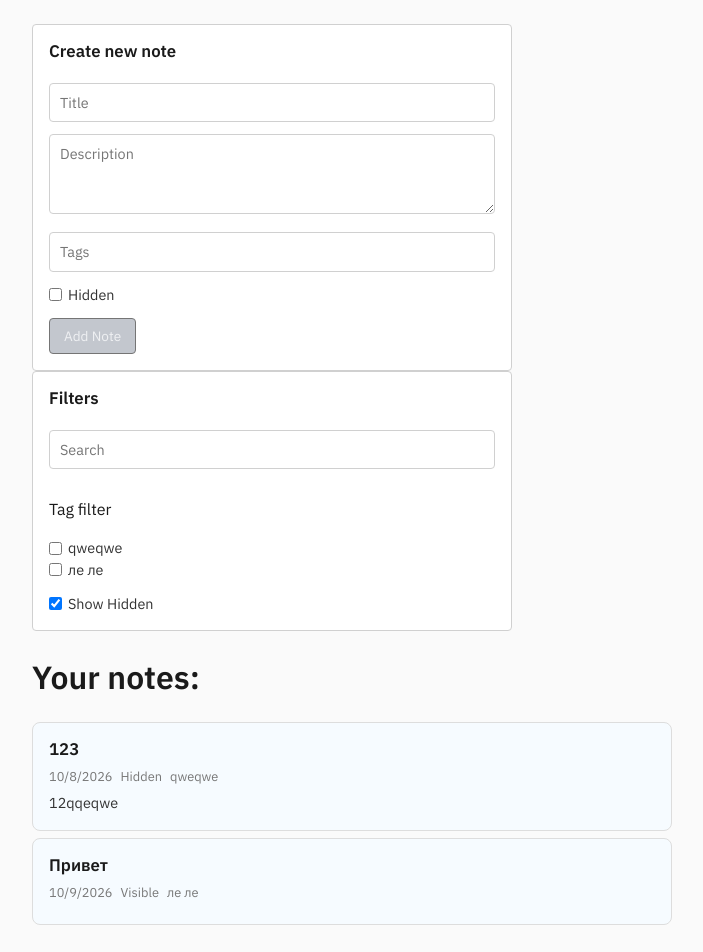
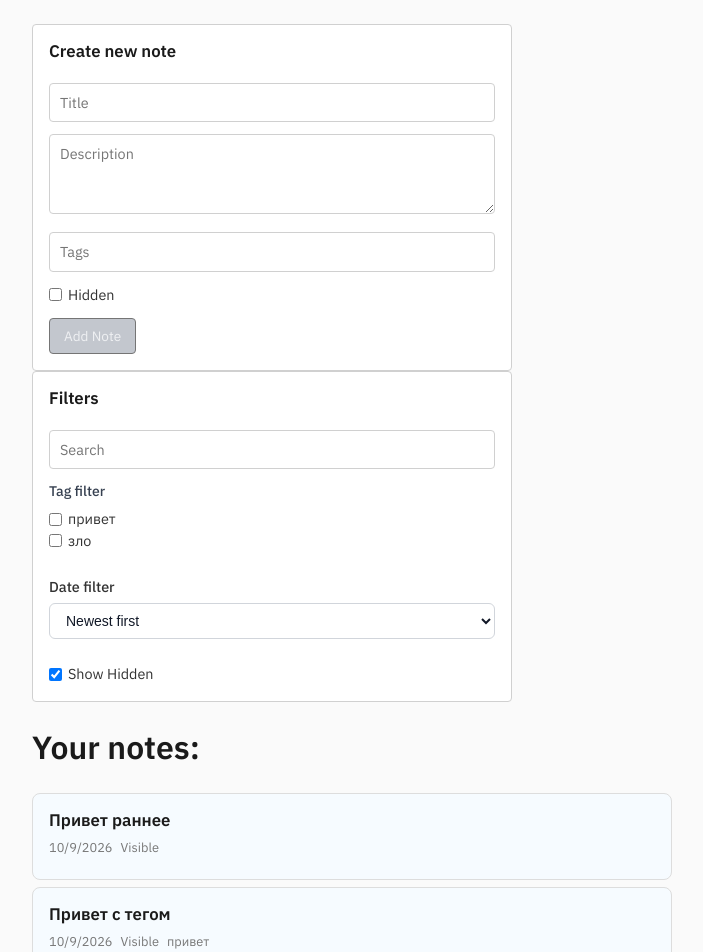
Before and after one commit to sacr3dx/Web-2026-Labs, a React (Vite) app: page / in a window 1280 px wide. Shown: the top 952 px of the page, without its empty margins (288-991 px from the left). Built offline with nearby package versions, Linux system fonts and the light colour scheme; data requests are answered from the project's data file.

Commit message:
Add/Fix: Filter by date, Fix tags filter

```diff
--- a/db.json
+++ b/db.json
@@ -1,24 +1,49 @@
 {
   "notes": [
     {
-      "title": "123",
-      "description": "12qqeqwe",
-      "createdAt": "2026-10-08T20:40:55.589Z",
+      "title": "Привет раннее",
+      "description": "",
+      "createdAt": "2026-10-09T21:00:51.399Z",
+      "hidden": false,
+      "tags": [],
+      "id": "ptoaOZ9sF9E"
+    },
+    {
+      "title": "Привет с тегом",
+      "description": "",
+      "createdAt": "2026-10-09T21:01:02.564Z",
+      "hidden": false,
+      "tags": [
+        "привет"
+      ],
+      "id": "4mlmpXwGNug"
+    },
+    {
+      "title": "Привет с тегом и хайден",
+      "description": "",
+      "createdAt": "2026-10-09T21:01:25.565Z",
       "hidden": true,
       "tags": [
-        "qweqwe"
+        "привет",
+        "зло"
       ],
-      "id": "otkC3X7V8pU"
+      "id": "CBicK9y-IlY"
     },
     {
-      "title": "Привет",
+      "title": "Привет с описанием",
+      "description": "Привет меня зовут Ярослав и сегодня 10.10 у меня день рождения!",
+      "createdAt": "2026-10-09T21:03:42.781Z",
+      "hidden": false,
+      "tags": [],
+      "id": "t5KcjdRIIP8"
+    },
+    {
+      "title": "Привет подзнее",
       "description": "",
-      "createdAt": "2026-10-09T10:10:30.738Z",
+      "createdAt": "2026-10-09T21:03:59.866Z",
       "hidden": false,
-      "tags": [
-        "ле ле"
-      ],
-      "id": "MCp4TjZGR3c"
+      "tags": [],
+      "id": "7o8-TzugD5g"
     }
   ],
   "$schema": "./node_modules/json-server/schema.json"
--- a/src/App.tsx
+++ b/src/App.tsx
@@ -12,9 +12,7 @@ function App() {
   const [allTags, setAllTags] = useState<string[]>([])
   const [tagFilter, setTagFilter] = useState<string[]>([])
 
-  const [filters, setFilters] = useState<NoteFilters>({
-    sort: (params) => { params.set("_sort", "-createdAt")}
-  })
+  const [filters, setFilters] = useState<NoteFilters>({})
 
   useEffect(() => {
     loadNotes()
@@ -130,13 +128,19 @@ function App() {
 
       <h1>Your notes:</h1>
 
-      {filterNotes(notes).map((note) => (
-        <NoteCard
-          key={note.id}
-          note={note}
-          onDelete={() => handleDelete([note.id])}   // ← массив из одного id
-        />
-      ))}
+      {notes.length === 0 ? (
+        <p>You have no notes yet</p>
+      ) : filterNotes(notes).length === 0 ? (
+        <p>No notes match the selected filters</p>
+      ) : (
+        filterNotes(notes).map((note) => (
+          <NoteCard
+            key={note.id}
+            note={note}
+            onDelete={() => handleDelete([note.id])}
+          />
+        ))
+      )}
     </div>
   )
 }
--- a/src/forms/Form.module.css
+++ b/src/forms/Form.module.css
@@ -87,3 +87,39 @@
   line-height: 1.3;
   color: #1a1a1a;
 }
+
+.field {
+  display: flex;
+  flex-direction: column;
+  gap: 6px;
+  margin-bottom: 12px;
+}
+
+.label {
+  margin: 0;
+  font-size: 14px;
+  font-weight: 500;
+  color: #374151;
+}
+
+.select {
+  width: 100%;
+  padding: 8px 12px;
+  border: 1px solid #d1d5db;
+  border-radius: 6px;
+  background: white;
+  font-size: 14px;
+  color: #111827;
+  cursor: pointer;
+  outline: none;
+  transition: border-color 0.15s, box-shadow 0.15s;
+}
+
+.select:hover {
+  border-color: #9ca3af;
+}
+
+.select:focus {
+  border-color: #3b82f6;
+  box-shadow: 0 0 0 3px rgba(59, 130, 246, 0.15);
+}
--- a/src/forms/NoteFilterForm.tsx
+++ b/src/forms/NoteFilterForm.tsx
@@ -1,4 +1,4 @@
-import { useState } from "react"
+import { useEffect, useState } from "react"
 import styles from "./Form.module.css"
 
 interface Props{
@@ -25,6 +25,14 @@ export default function NoteFilterForm({onFilterChange, onTagsChange, tags}: Pro
     }
 
     const [tagsShow, setTagsShow] = useState<string[]>([])
+    const selectedTags = tagsShow.filter((tag) => tags.includes(tag))
+
+    useEffect(() => {
+        if (selectedTags.length !== tagsShow.length) {
+            onTagsChange(selectedTags)
+        }
+    }, [tags])
+
     const handleTagToggle = (
         e: React.ChangeEvent<HTMLInputElement>
     ) => {
@@ -32,12 +40,22 @@ export default function NoteFilterForm({onFilterChange, onTagsChange, tags}: Pro
         const checked = e.target.checked
 
         const next = checked
-        ? [...tagsShow, tag]
-        : tagsShow.filter((t) => t !== tag)
+            ? [...selectedTags, tag]
+            : selectedTags.filter((t) => t !== tag)
 
         setTagsShow(next)
+        onTagsChange(next)
+    }
 
-    onTagsChange(next)
+    const[sort, setSort] = useState("-createdAt")
+    const handleSortChange = (
+        e: React.ChangeEvent<HTMLSelectElement>
+    ) => {
+        const value = e.target.value
+        setSort(value)
+        onFilterChange("sort", (params) => {
+            params.set("_sort", value)
+        })
     }
 
     const[showHidden, setShowHidden] = useState(true)
@@ -66,22 +84,47 @@ export default function NoteFilterForm({onFilterChange, onTagsChange, tags}: Pro
                 onChange={handleSearchChange}
             />
             </div>
+            <div className={styles.field}>
+                <p className={styles.label}>Tag filter</p>
 
-            <div>
-            <p>Tag filter</p>
-            {tags.map((tag) => (
-                <label key={tag}>
+                <div className={styles.tags}>
+                    {tags.length === 0 ? (
+                        <p>Tags not found</p>
+                    ) : (
+                        tags.map((tag) => {
+                        const active = selectedTags.includes(tag)
+                        return (
+                            <label
+                            key={tag}
+                            className={`${styles.tag} ${active ? styles.tagActive : ''}`}
+                            >
                             <input
                                 type="checkbox"
                                 value={tag}
-                    checked={tagsShow.includes(tag)}
+                                checked={active}
                                 onChange={handleTagToggle}
                             />
                             {tag}
                             </label>
-            ))}
+                        )
+                        })
+                    )}
                     </div>
-
+            </div>
+            <div className={styles.field}>
+                <label className={styles.label} htmlFor="sort-select">
+                    Date filter
+                </label>
+                <select
+                    id="sort-select"
+                    className={styles.select}
+                    value={sort}
+                    onChange={handleSortChange}
+                >
+                    <option value="-createdAt">Newest first</option>
+                    <option value="createdAt">Oldest first</option>
+                </select>
+                </div>
             <div>
             <label>
                 <input
```
Also changed, not shown: src/forms/DeleteForm.module.css (line endings or trailing spaces). Lines whose indentation alone changed are shown as unchanged.
